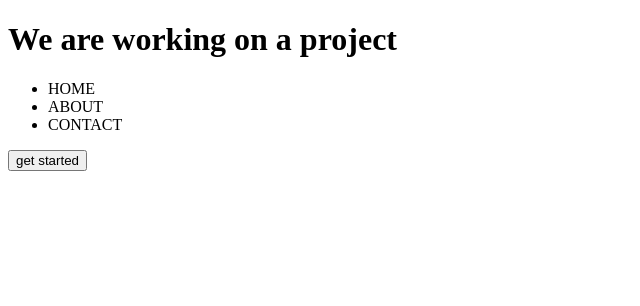
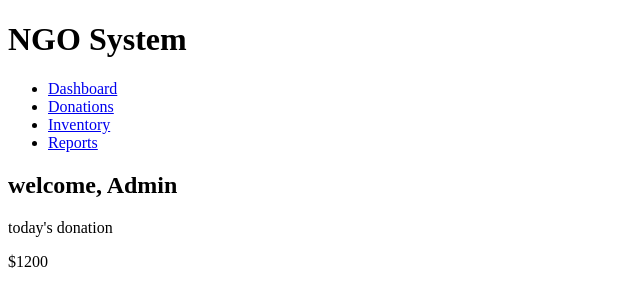
Before and after one commit to ieloge/minor-project-, a website: page src/index.html in a window 1280 px wide. Shown: the whole page, without its empty margins (0-640 px from the left). Drawn offline with Linux system fonts and the light colour scheme.

Commit message:
modivication
only html

```diff
--- a/src/index.html
+++ b/src/index.html
@@ -7,14 +7,21 @@
     <link rel="stylesheet" href="css/styles.css">
 </head>
 <body>
-    <h1>We are working on a project</h1>
-    <div>
-        <ul>
-            <li>HOME</li>
-            <li>ABOUT</li>
-            <li>CONTACT</li>
-        </ul>
-        <button>get started</button>
+    <div class="content">
+        <h1>NGO System</h1>
+        <nav class="slide">
+            <ul class="nav-list">
+                <li><a href="#">Dashboard</a></li>
+                <li><a href="#">Donations</a></li>
+                <li><a href="#">Inventory</a></li>
+                <li><a href="#">Reports</a></li>
+            </ul>
+        </nav>
+        <div class="main-content">
+            <h2>welcome, Admin</h2>
+            <p>today's donation</p>
+            <p>$1200</p>
+        </div>
     </div>
     <script src="js/app.js"></script>
 </body>
```
